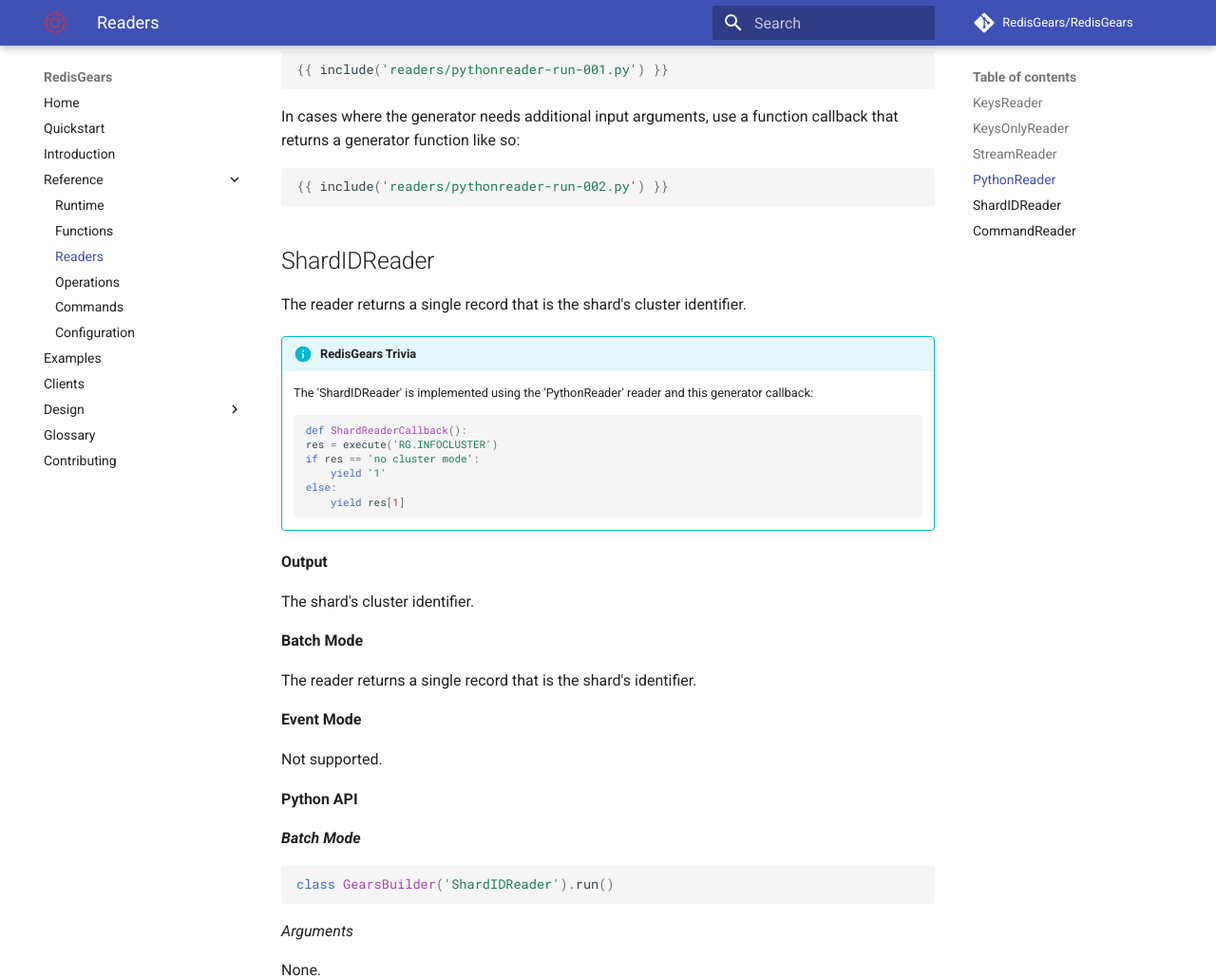
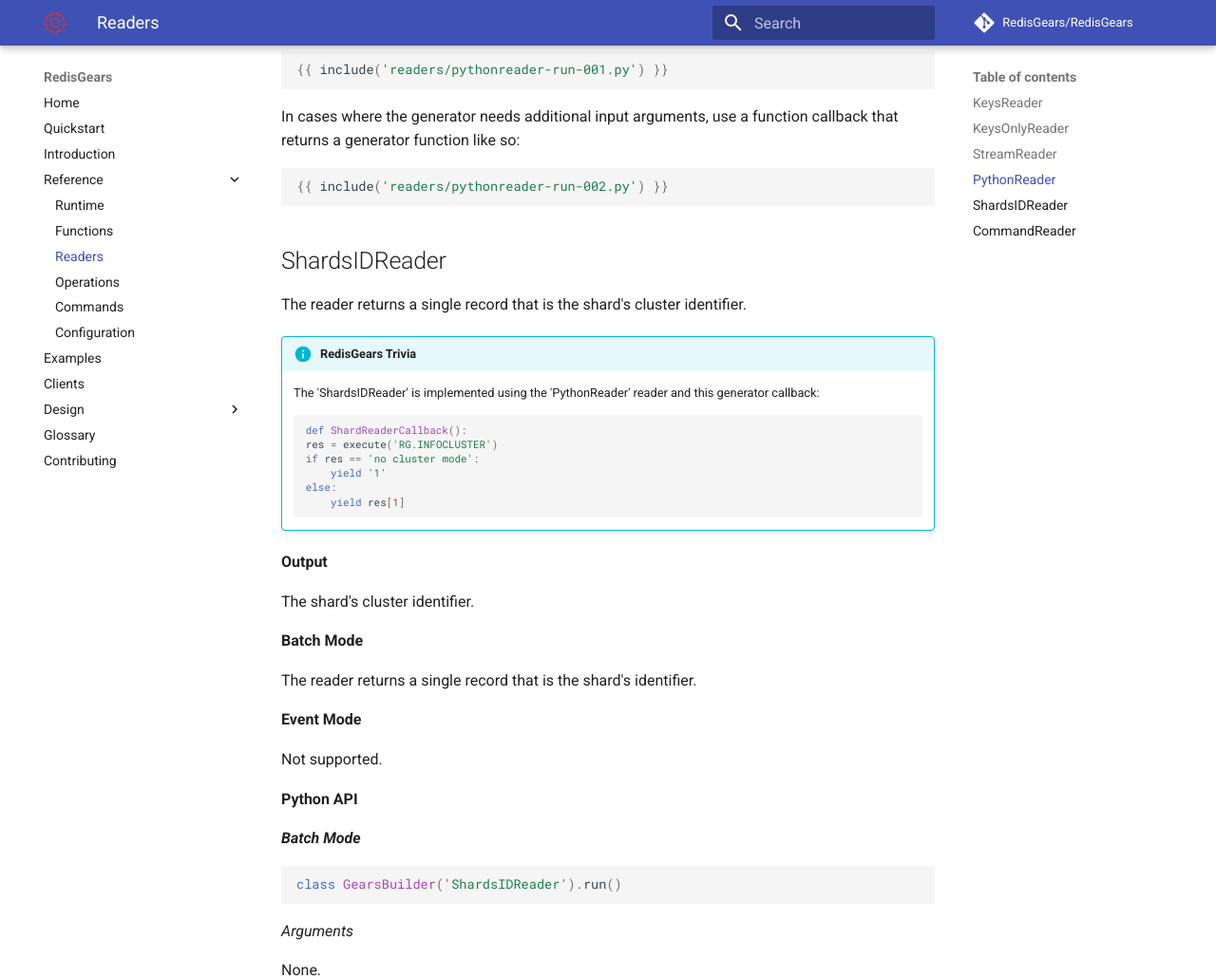
Before and after one commit to RedisGears/RedisGears, an MkDocs documentation site: the page built from docs/readers.md, in a window 1280 px wide and 1400 px high, scrolled down 7153 px. Shown: the top 1030 px of the window at 95% size. Built offline with MkDocs 1.6.1 and Material for MkDocs 9.7.7, drawn with Linux system fonts in a browser that asks for light colours; comment, search, counter and statistics services are not loaded; some of the changed text lies outside the part shown.

Commit message:
revert back to shardsidreader

````diff
--- a/docs/readers.md
+++ b/docs/readers.md
@@ -11,7 +11,7 @@
 | [KeysOnlyReader](#keysonlyreader) | Redis keys | Yes | No |
 | [StreamReader](#streamreader) | Redis Stream messages | Yes | Yes |
 | [PythonReader](#pythonreader) | Arbitrary | Yes | No |
-| [ShardIDReader](#shardidreader) | Shard ID | Yes | No |
+| [ShardsIDReader](#shardsidreader) | Shard ID | Yes | No |
 | [CommandReader](#commandreader) | Command arguments | No | Yes |
 
 The following sections describe the different readers' operation.
@@ -273,11 +273,11 @@
 {{ include('readers/pythonreader-run-002.py') }}
 ```
 
-## ShardIDReader
+## ShardsIDReader
 The reader returns a single record that is the shard's cluster identifier.
 
 !!! info "RedisGears Trivia"
-    The 'ShardIDReader' is implemented using the 'PythonReader' reader and this generator callback:
+    The 'ShardsIDReader' is implemented using the 'PythonReader' reader and this generator callback:
 
     ```python
     def ShardReaderCallback():
@@ -305,7 +305,7 @@
 **_Batch Mode_**
 
 ```python
-class GearsBuilder('ShardIDReader').run()
+class GearsBuilder('ShardsIDReader').run()
 ```
 
 _Arguments_
````
